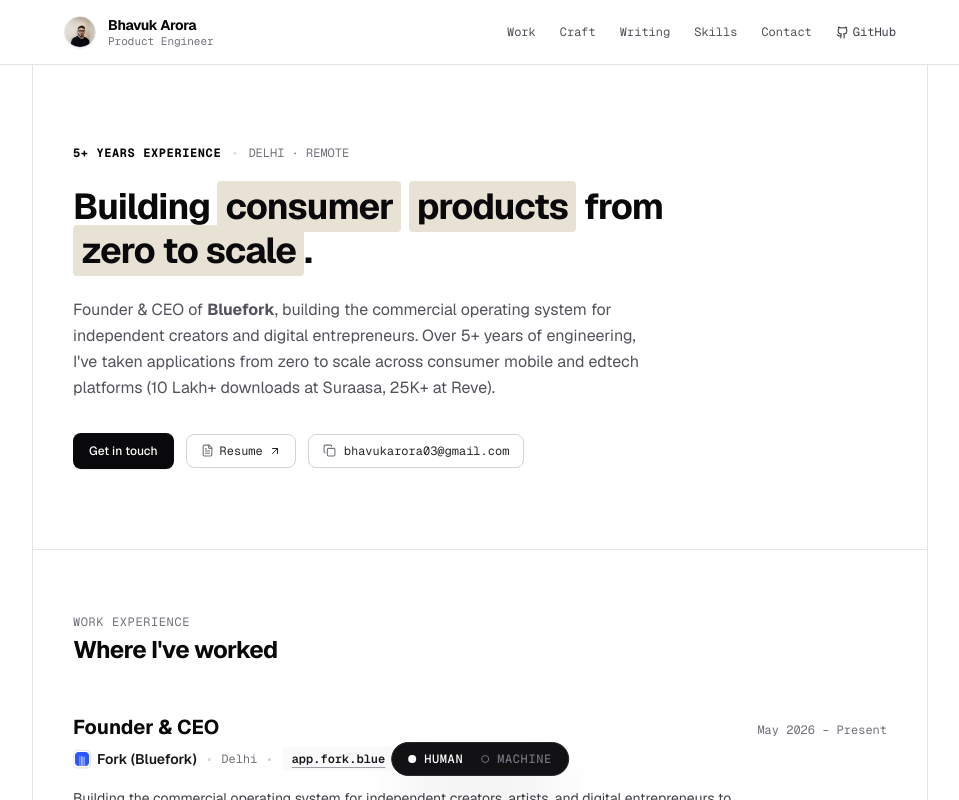
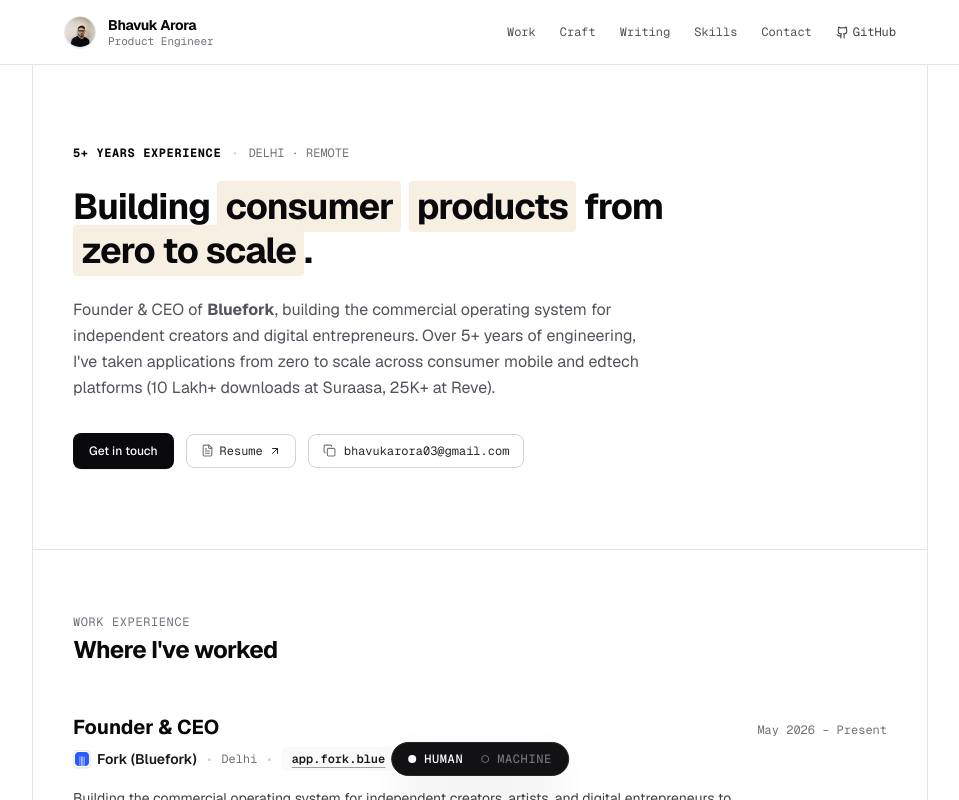
Before and after one commit to bhavukar/bhavuk.website, a Next.js app: page / in a window 1280 px wide. Shown: the top 800 px of the page, without its empty margins (160-1119 px from the left). Built offline with nearby package versions, Linux system fonts and the light colour scheme.

Commit message:
style: update highlight color from warm beige #e8e2d5 to linen cream #f7efe2

```diff
--- a/app/globals.css
+++ b/app/globals.css
@@ -3,7 +3,7 @@
 @theme {
   --font-sans: var(--font-geist-sans), 'Inter', -apple-system, BlinkMacSystemFont, 'Segoe UI', Roboto, sans-serif;
   --font-mono: var(--font-geist-mono), 'JetBrains Mono', 'Fira Code', monospace;
-  --color-highlight: #e8e2d5;
+  --color-highlight: #f7efe2;
 }
 
 :root {
--- a/app/layout.tsx
+++ b/app/layout.tsx
@@ -284,7 +284,7 @@
           }}
         />
       </head>
-      <body className="bg-white text-zinc-900 antialiased min-h-screen selection:bg-[#e8e2d5] selection:text-zinc-950 font-sans">
+      <body className="bg-white text-zinc-900 antialiased min-h-screen selection:bg-[#f7efe2] selection:text-zinc-950 font-sans">
         {children}
       </body>
     </html>
--- a/app/page.tsx
+++ b/app/page.tsx
@@ -635,7 +635,7 @@
       {mode === 'machine' ? (
         <MachineView onCopy={handleCopyMachineText} copied={copiedMachineText} />
       ) : (
-        <div className="min-h-screen bg-white text-zinc-900 font-sans selection:bg-[#e8e2d5] selection:text-zinc-950 relative">
+        <div className="min-h-screen bg-white text-zinc-900 font-sans selection:bg-[#f7efe2] selection:text-zinc-950 relative">
       {/* ─────────────────────────────────────────────────────────────
           1. MINIMAL STICKY HEADER
           ───────────────────────────────────────────────────────────── */}
@@ -712,14 +712,14 @@
 
             <h1 className="text-2xl sm:text-3xl md:text-4xl font-bold tracking-tight text-zinc-950 leading-[1.25] sm:leading-[1.22] max-w-2xl">
               Building{' '}
-              <span className="bg-[#e8e2d5] text-zinc-950 px-1.5 sm:px-2 py-0.5 rounded-sm">
+              <span className="bg-[#f7efe2] text-zinc-950 px-1.5 sm:px-2 py-0.5 rounded-sm">
                 consumer
               </span>{' '}
-              <span className="bg-[#e8e2d5] text-zinc-950 px-1.5 sm:px-2 py-0.5 rounded-sm">
+              <span className="bg-[#f7efe2] text-zinc-950 px-1.5 sm:px-2 py-0.5 rounded-sm">
                 products
               </span>{' '}
               from{' '}
-              <span className="bg-[#e8e2d5] text-zinc-950 px-1.5 sm:px-2 py-0.5 rounded-sm">
+              <span className="bg-[#f7efe2] text-zinc-950 px-1.5 sm:px-2 py-0.5 rounded-sm">
                 zero to scale
               </span>
               .
@@ -873,7 +873,7 @@
                               )}
                               <span className="text-zinc-300 truncate">{exp.displayUrl}</span>
                             </div>
-                            <span className="text-[#e8e2d5] font-semibold text-[10px] flex items-center gap-0.5">
+                            <span className="text-[#f7efe2] font-semibold text-[10px] flex items-center gap-0.5">
                               <span>Open</span>
                               <ArrowUpRight size={11} />
                             </span>
@@ -1231,8 +1231,8 @@
                 >
                   {copiedEmail ? (
                     <>
-                      <Check size={13} className="text-[#e8e2d5]" />
-                      <span className="text-[#e8e2d5]">Copied</span>
+                      <Check size={13} className="text-[#f7efe2]" />
+                      <span className="text-[#f7efe2]">Copied</span>
                     </>
                   ) : (
                     <>
@@ -1243,7 +1243,7 @@
                 </button>
                 <a
                   href="mailto:bhavukarora03@gmail.com"
-                  className="px-3.5 sm:px-4 py-2 rounded-lg bg-[#e8e2d5] hover:bg-[#ddd6c7] text-zinc-950 text-xs font-mono font-bold transition-all flex items-center justify-center gap-1 hover:translate-y-[-1px]"
+                  className="px-3.5 sm:px-4 py-2 rounded-lg bg-[#f7efe2] hover:bg-[#ede4d4] text-zinc-950 text-xs font-mono font-bold transition-all flex items-center justify-center gap-1 hover:translate-y-[-1px]"
                 >
                   <span>Mailto</span>
                   <ArrowUpRight size={13} />
```
